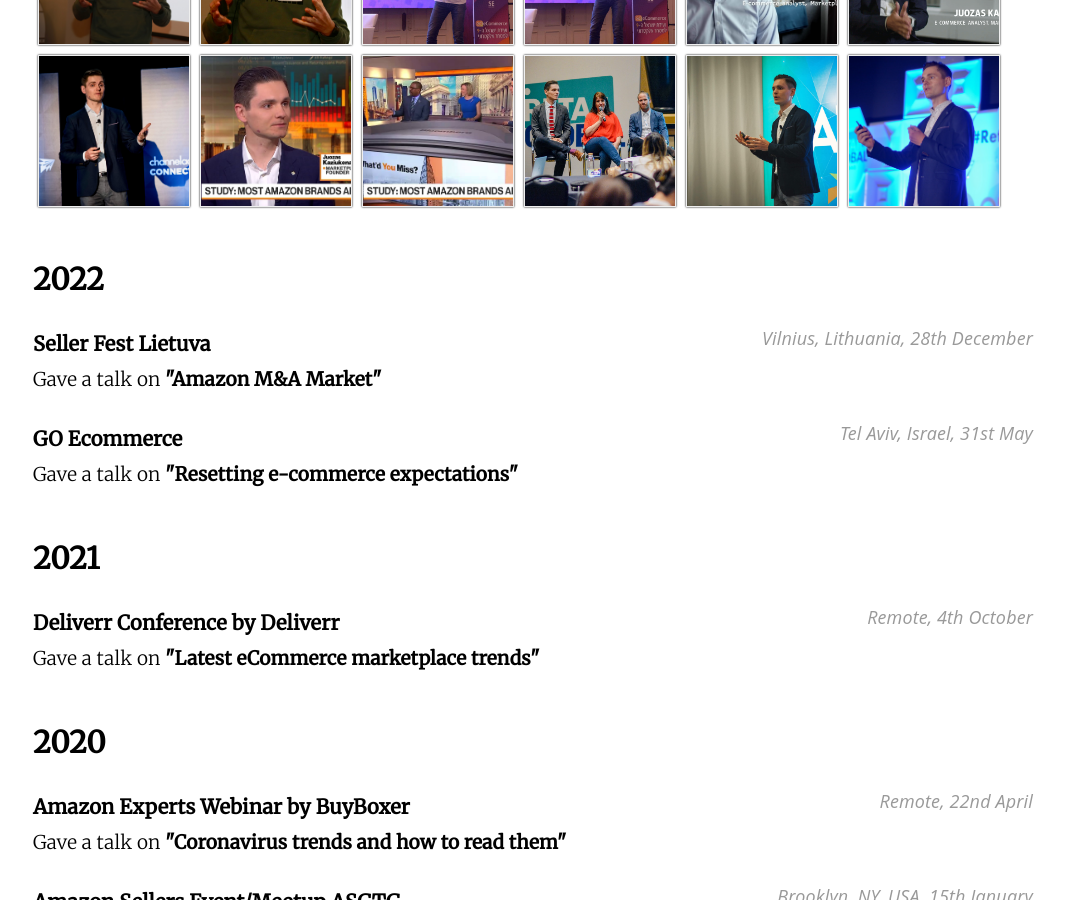
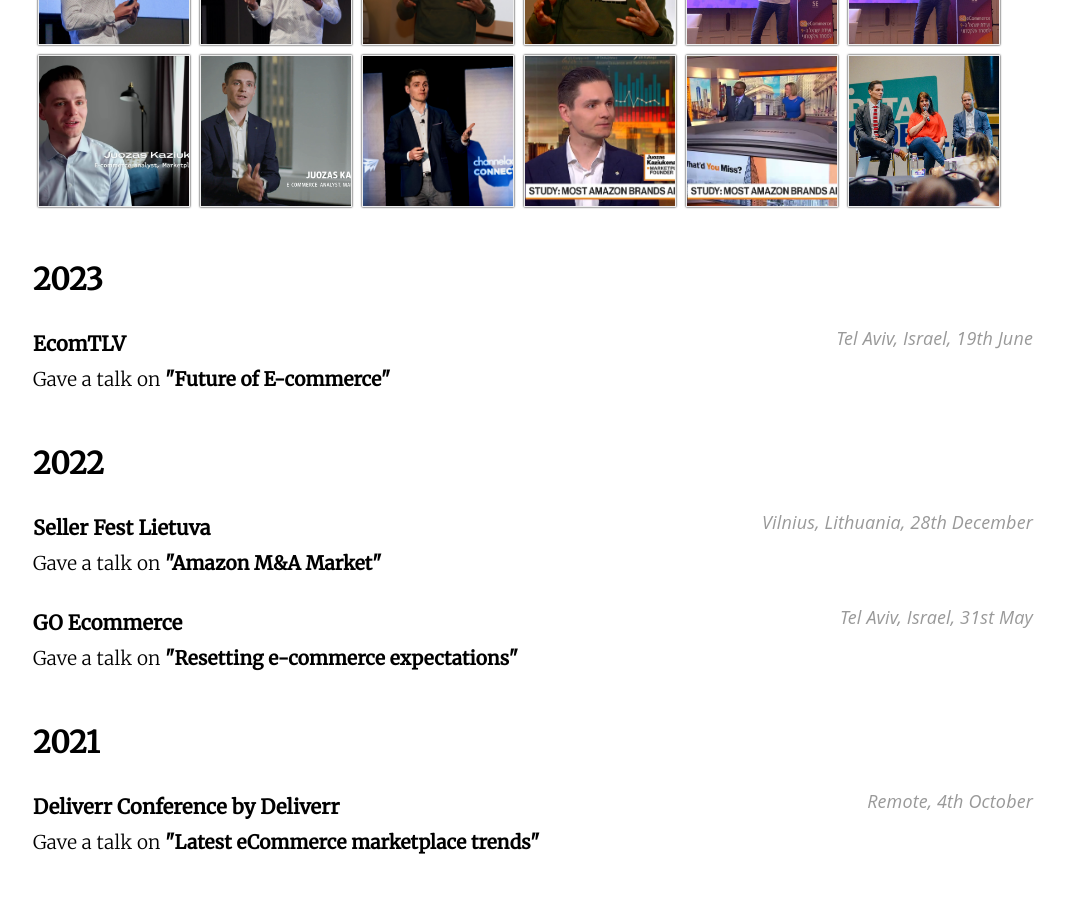
Before and after one commit to juokaz/juokaz.com, a Jekyll site: the page built from conferences.html, in a window 1280 px wide and 900 px high, scrolled down 353 px. Shown: the whole window, without its empty margins (107-1172 px from the left). Built offline with Jekyll 4.4.1, drawn with Linux system fonts in a browser that asks for light colours.

Commit message:
Add EcomTLV talk

```diff
--- a/_config.yml
+++ b/_config.yml
@@ -3,6 +3,8 @@ permalink: /blog/:title
 url: https://juokaz.com
 
 pictures:
+  - juozas-kaziukenas-at-ecomtlv-israel-2023-june-1.jpg
+  - juozas-kaziukenas-at-ecomtlv-israel-2023-june-2.jpg
   - juozas-kaziukenas-at-sellerfest-lietuva-vilnius-2022-december-2.jpg
   - juozas-kaziukenas-at-sellerfest-lietuva-vilnius-2022-december.jpg
   - juozas-kaziukenas-at-go-ecommerce-tel-aviv-2022-may-2.jpg
@@ -102,6 +104,13 @@ pictures:
   - juozas-kaziukenas-at-drupalcamp-lisboa-2011_8395175728_o.jpg
 
 conferences:
+  - year: 2023
+    talks:
+    - title: EcomTLV
+      location: Tel Aviv, Israel
+      date: 19th June
+      spoken:
+          - title: Future of E-commerce
   - year: 2022
     talks:
     - title: Seller Fest Lietuva
```
Also changed, not shown: pictures/juozas-kaziukenas-at-ecomtlv-israel-2023-june-1.jpg (added), pictures/juozas-kaziukenas-at-ecomtlv-israel-2023-june-2.jpg (added).
